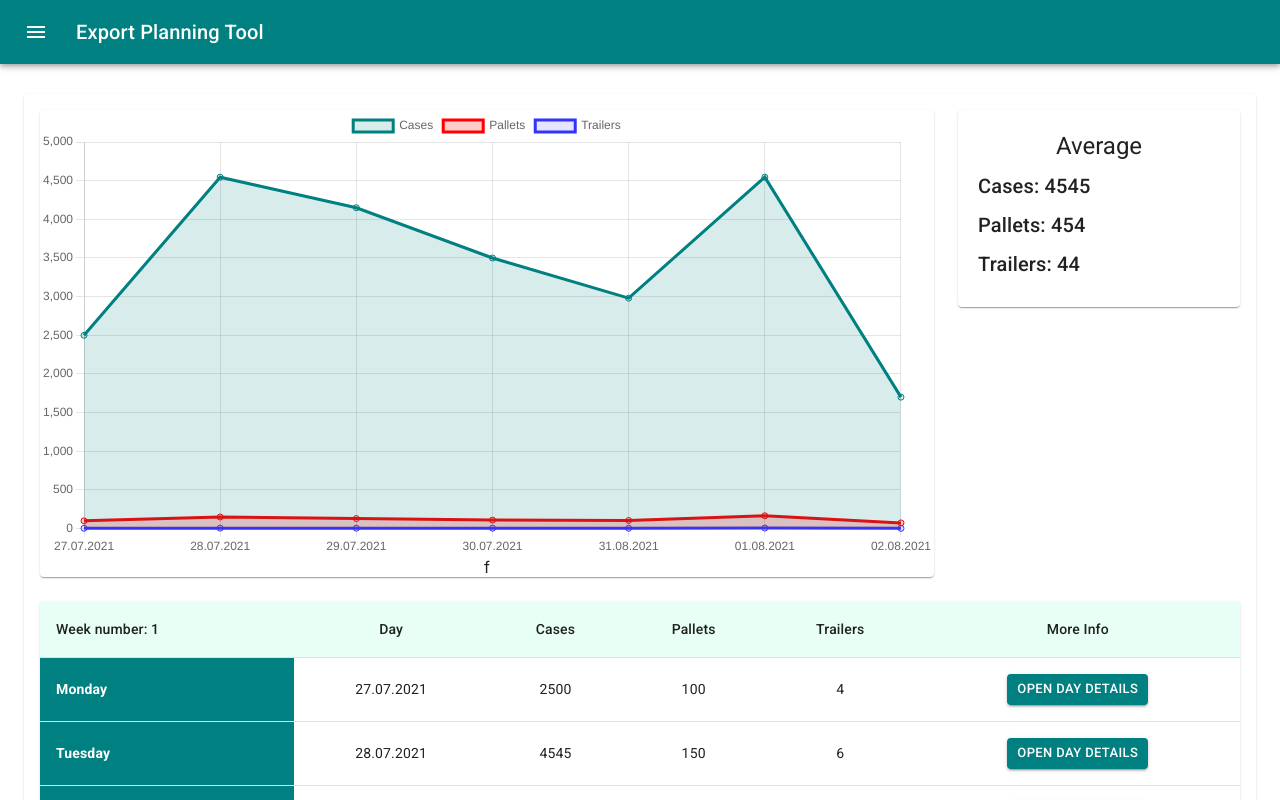
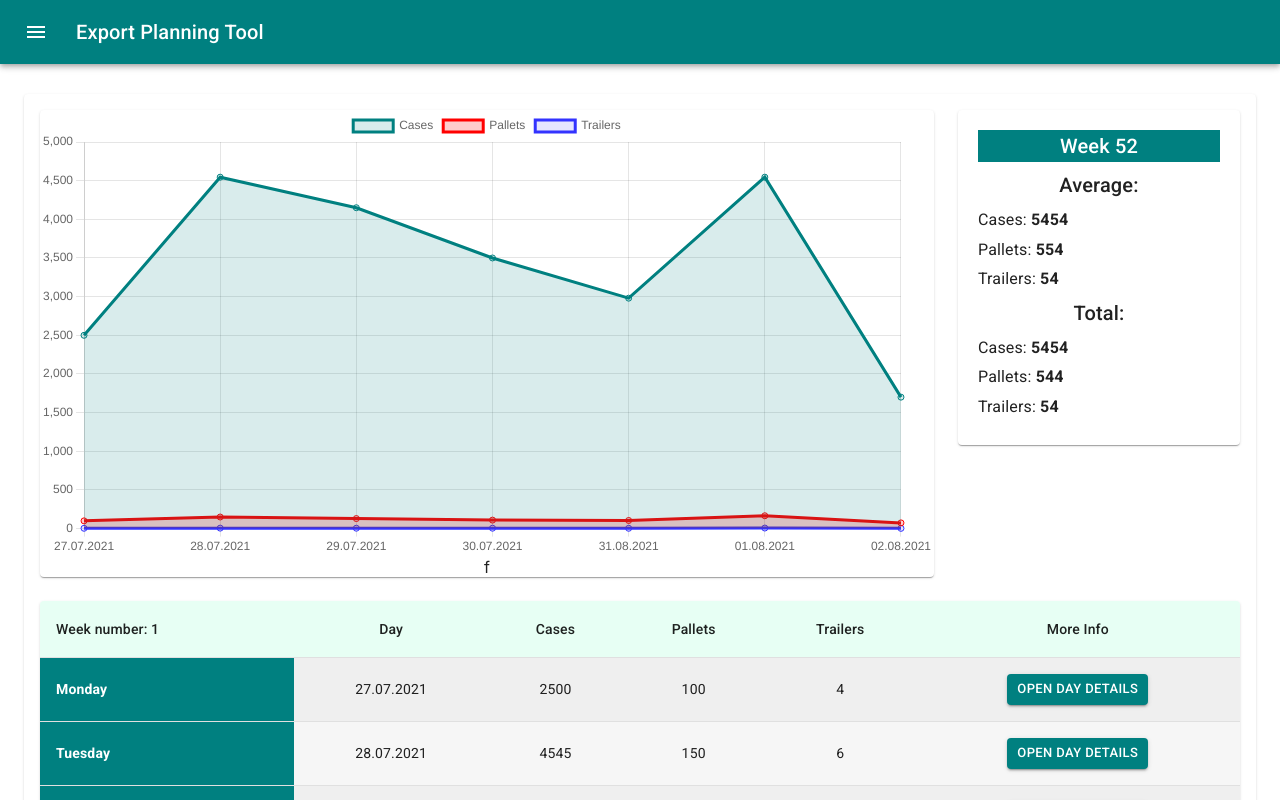
Before and after one commit to AleksandrRiabov/planning-tool, a React (Create React App) app: page / in a window 1280 px wide. Shown: the top 800 px of the page. Built offline with nearby package versions, Linux system fonts and the light colour scheme.

Commit message:
Basic Footer added, SummaryBox Styles changed

```diff
--- a/src/App.css
+++ b/src/App.css
@@ -5,3 +5,8 @@
 .app .main{
   margin-top: 30px;
 }
+
+.bold{
+  font-weight: 600;
+  font-size: 1rem;
+}
--- a/src/App.js
+++ b/src/App.js
@@ -7,7 +7,7 @@
 import { useGlobalContext } from "./context";
 import { SingleDay } from './components/SingleDay/SingleDay';
 import SingleWeek from "./components/SingleWeek/SingleWeek";
-
+import Footer from "./components/Footer/Footer";
 
 import Navbar from './components/Navbar/Navbar';
 
@@ -46,6 +46,7 @@
         </Grid>
       </div>
       </Container>
+      <Footer />
     </div>
   );
 }
--- /dev/null
+++ b/src/components/Footer/Footer.js
@@ -0,0 +1,31 @@
+import React from 'react'
+import { makeStyles } from '@material-ui/core/styles';
+import Grid from '@material-ui/core/Grid';
+import Container from '@material-ui/core/Container';
+import Box from '@material-ui/core/Box';
+
+const useStyles = makeStyles({
+   root: {
+      marginTop: "50px",
+     background: "#00808017",
+     height: "20vh",
+     minHeight: " 220px"
+   },
+})
+
+ const Footer = () => {
+   const  classes = useStyles();
+   return (
+      <Box className={classes.root}>
+         <Container>
+            <Grid container spacing={5}>
+               <Grid item xs={12} sm={4}>
+                  <Box borederBottom={1}>Hello</Box>
+               </Grid>
+            </Grid>
+         </Container>
+      </Box>
+   )
+}
+
+export default Footer;
--- a/src/components/SingleWeek/SingleWeek.js
+++ b/src/components/SingleWeek/SingleWeek.js
@@ -59,7 +59,13 @@
 	},
 	btn: {
 		background: "teal"
-	}
+	},
+  first: {
+    background: "#a2a2a22b",
+ },
+ second: {
+    background: "#f6f6f6"
+ },
 });
 
 
@@ -88,8 +94,8 @@
               </TableRow>
             </TableHead>
             <TableBody>
-              {data[0].days.map((day) => (
-                <TableRow key={day.date}>
+              {data[0].days.map((day,index) => (
+                <TableRow key={day.date} className={index % 2 === 0 ? classes.first: classes.second}>
                   <TableCell
                   className={classes.firstCell}
                    >
--- a/src/components/SummaryBox/SummaryBox.js
+++ b/src/components/SummaryBox/SummaryBox.js
@@ -5,30 +5,49 @@
 
 const useStyles = makeStyles({
   root: {
-    maxWidth: 500,
-	  padding: "20px"
+	  padding: "20px",
   },
-
+  titleBox:{
+	  background: "teal",
+	  color: "#fff"
+  }
 });
 
 const SummaryBox = () => {
 	const classes = useStyles();
 
 	return (
-		<Paper >
-		   <Box className={classes.root}>
+		<Paper className={classes.root} >
+			<Box className={classes.titleBox}><Typography  variant="h6" color="inherit" gutterBottom>Week 52 </Typography></Box>
+		   <Box >
 			  <Box>
-				  <Typography  variant="h5" gutterBottom>Average</Typography>
+				<Box>
+					<Typography  variant="h6"  gutterBottom>Average:</Typography>
+					</Box>
+					<Box>
+						<Typography align={"left"} variant="body1" gutterBottom>Cases: <span className="bold">5454</span></Typography>
+					</Box>
+					<Box>
+						<Typography align={"left"} variant="body1" gutterBottom>Pallets: <span className="bold">554</span></Typography>
+					</Box>
+					<Box>
+						<Typography align={"left"} variant="body1" gutterBottom>Trailers: <span className="bold">54</span></Typography>
+					</Box>
+			  </Box>
+			  <Box>
+			  <Box>
+				  <Typography  variant="h6"  gutterBottom>Total:</Typography>
 				</Box>
 				<Box>
-					<Typography align={"left"} variant="h6" gutterBottom>Cases: 4545</Typography>
+					<Typography align={"left"} variant="body1" gutterBottom>Cases: <span className="bold">5454</span></Typography>
 				</Box>
 				<Box>
-					<Typography align={"left"} variant="h6" gutterBottom>Pallets: 454</Typography>
+					<Typography align={"left"} variant="body1" gutterBottom>Pallets: <span className="bold">544</span></Typography>
 				</Box>
 				<Box>
-					<Typography align={"left"} variant="h6" gutterBottom>Trailers: 44</Typography>
+					<Typography align={"left"} variant="body1" gutterBottom>Trailers: <span className="bold">54</span></Typography>
 				</Box>
+			  </Box>
 			</Box>
 		</Paper>
 	)
```
